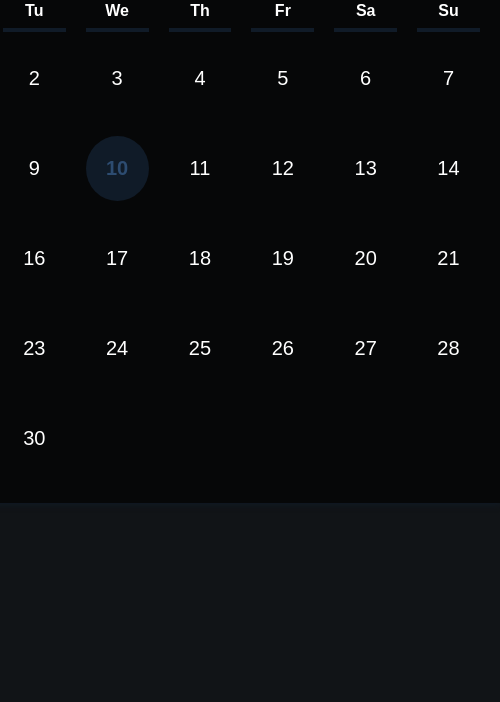
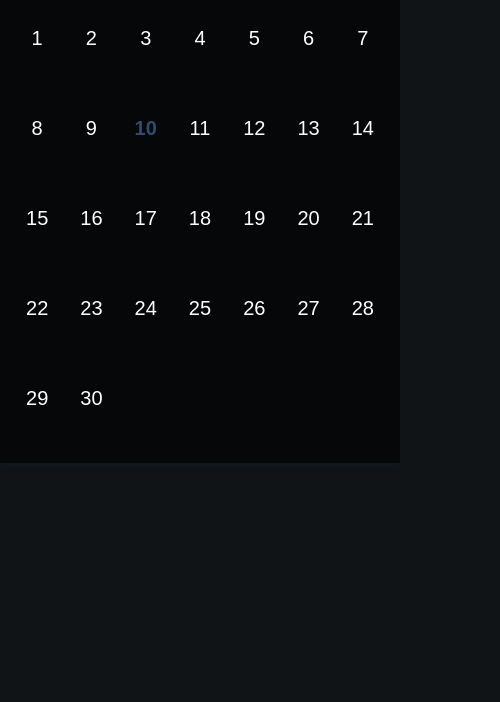
Before and after one commit to imyjjong/M7-BO, a plain HTML site: page Calender/index.html in a window 390 px wide. Shown: the part 142-844 px from the top of the page, 500 px wide, since content can reach past the window. Drawn offline with Linux system fonts and the light colour scheme.

Commit message:
add mediaqueries

```diff
--- a/Calender/js/script.js
+++ b/Calender/js/script.js
@@ -28,16 +28,18 @@ class CreateCalendar{
         this.rightArrow = document.createElement("i");
         this.rightArrow.classList = "fa-solid fa-angle-right";
 
-        this.week = document.createElement("ul");
+        this.week = document.createElement("nav");
         this.week.classList.add("calendarWeek");
+
+        this.weekList = document.createElement("ul");
+        this.weekList.classList.add("calendarWeek__list");
 
         for(let i = 0; i < this.weekday.length; i++){
             this.weekDay = document.createElement("li");
-            this.weekDay.classList.add("calendarWeek__weekDay");
+            this.weekDay.classList.add("calendarWeek__list--weekDay");
             this.weekDay.innerText = this.weekday[i];
-            this.week.appendChild(this.weekDay);
+            this.weekList.appendChild(this.weekDay);
         }
-
 
         this.render();
     }
@@ -52,6 +54,7 @@ class CreateCalendar{
         this.buttons.appendChild(this.rightButton);
         this.rightButton.appendChild(this.rightArrow);
         this.calendar.appendChild(this.week);
+        this.week.appendChild(this.weekList);
     }
 }
 
@@ -74,13 +77,11 @@ class Calendar{
         this.fillCalendar();
         this.clicked();
     }
-    addDates = () => {
-
+    addDates(){
         this.firstDayOfMonth = new Date(this.currentYear, this.currentMonth, 0).getDay();
-        this.lastDateOfMonth = new Date(this.currentYear, this.currentMonth + 1, 0).getDate(); //dit is om te weten hoeveel dagen in de maand zitten
+        this.lastDateOfMonth = new Date(this.currentYear, this.currentMonth + 1, 0).getDate();
         this.lastDayOfMonth = new Date(this.currentYear, this.currentMonth, this.lastDateOfMonth).getDay();
         this.lastDateOfLastMonth = new Date(this.currentYear, this.currentMonth, 0).getDate();
-
 
         for(let i = this.firstDayOfMonth; i > 0; i--){
             this.day = document.createElement("li");
@@ -90,16 +91,16 @@ class Calendar{
             this.currentDate.appendChild(this.day);
         };
 
-        for(let i = 1; i <= this.lastDateOfMonth; i++){ //for loop is zo anders omdat anders er vanaf 0 wordt begonnen en niet de juiste dagen te zien zijn
-            this.today = i === this.date.getDate() && this.currentMonth === new Date().getMonth() && this.currentYear === new Date().getFullYear() ? "calendarDays__day--active" : "class";
-            this.d = document.createElement("li");
-            this.d.classList.add("calendarDays__day");
-            this.d.classList.add(this.today);
-            this.d.innerText = i;
-            this.currentDate.appendChild(this.d);
+        for(let i = 1; i <= this.lastDateOfMonth; i++){
+            this.today = i === this.date.getDate() && this.currentMonth === new Date().getMonth() && this.currentYear === new Date().getFullYear() ? "calendarDays__day--active" : "day";
+            this.listDay = document.createElement("li");
+            this.listDay.classList.add("calendarDays__day");
+            this.listDay.classList.add(this.today);
+            this.listDay.innerText = i;
+            this.currentDate.appendChild(this.listDay);
         };
     }
-    fillCalendar = () => {
+    fillCalendar(){
         this.headerDate = document.querySelector(".calendarHeader__buttons--date");
         this.headerDate.innerText = this.months[this.currentMonth] + " " + this.currentYear;
     }
@@ -117,7 +118,6 @@ class Calendar{
             }
             else{
                 this.date = new Date();
-                console.log(this.d);
             }
             this.addDates();
         }
@@ -148,4 +148,4 @@ class App{
     }
 }
 
-let p = new App();
+let calendar = new App();
--- a/Calender/scss/abstract/_base.scss
+++ b/Calender/scss/abstract/_base.scss
@@ -1,7 +1,7 @@
 @use "variables.scss";
 
 body{
-    min-height: 100vh;
+        -height: 100vh;
     font-size: 2rem;
     background: map-get(variables.$baseVars, "background");
     color: map-get(variables.$baseVars, "color");
--- /dev/null
+++ b/Calender/scss/abstract/_mediaqueries.scss
@@ -0,0 +1,16 @@
+@media screen and (max-width: 47.5rem){
+    .calendar{
+        width: 40rem;
+
+        &Week{
+            display: none;
+        }
+        &Days{
+            &__day{
+                border-radius: 0;
+                background: none;
+            }
+        }
+    }
+
+}
--- a/Calender/scss/components/calendar/_calendar.scss
+++ b/Calender/scss/components/calendar/calendar.scss
@@ -46,12 +46,14 @@
     }
 
     &Week{
+
+        &__list{
             list-style: none;
             display: flex;
             height: 4rem;
             width: 100%;
 
-        &__weekDay{
+            &--weekDay{
                 width: calc(100% / 7);
                 display: flex;
                 justify-content: center;
@@ -61,6 +63,8 @@
                 font-size: 1.6rem;
                 font-weight: 600;
             }
+        }
+
     }
     &Days{
         list-style: none;
@@ -83,6 +87,7 @@
             border-radius: 1%;
 
             &:hover{
+                cursor: pointer;
                 background: darken(map-get(variables.$baseVars, "accentBackground"), 6%);
                 border-radius: 50%;
             }
--- a/Calender/scss/style.scss
+++ b/Calender/scss/style.scss
@@ -1,3 +1,4 @@
 @use "abstract/reset.scss";
 @use "abstract/base.scss";
 @use "components/calendar/calendar.scss";
+@use "abstract/mediaqueries.scss";
```
Also changed, not shown: Calender/css/style.css, 1 other file. Lines whose indentation alone changed are shown as unchanged.
